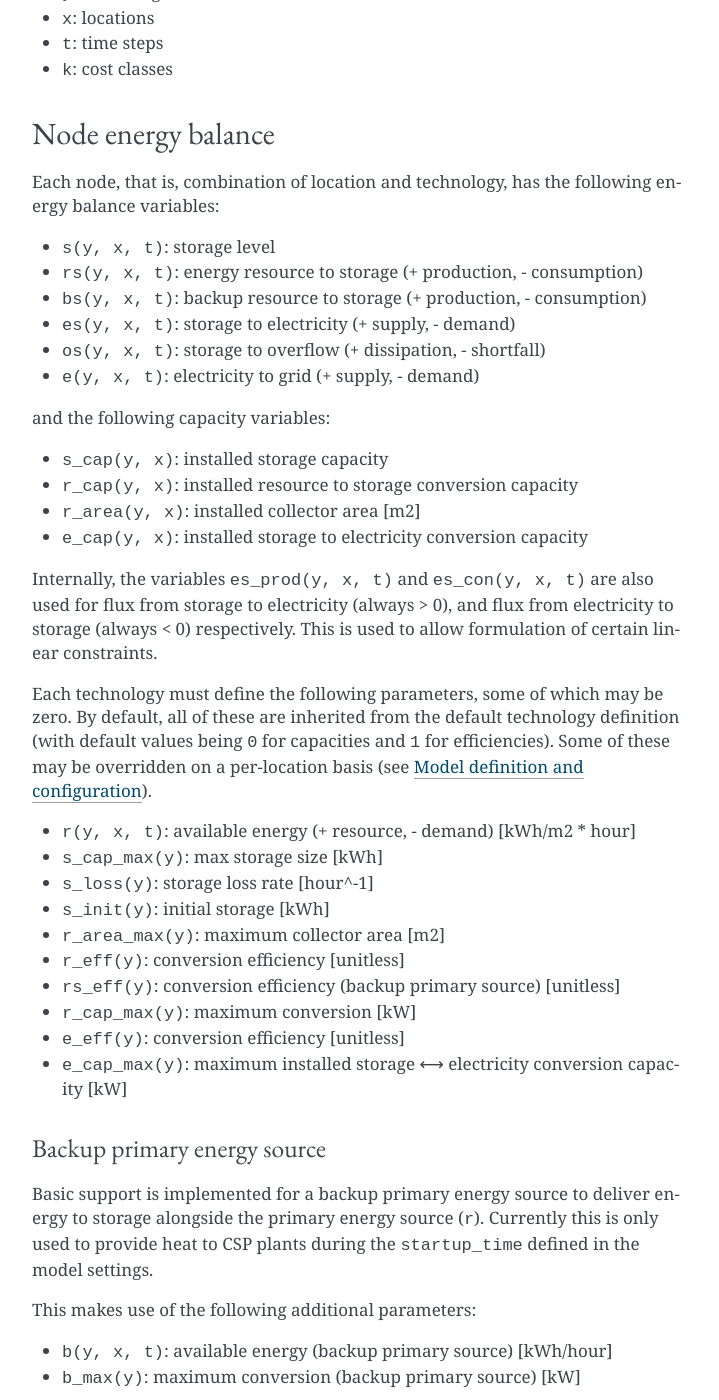
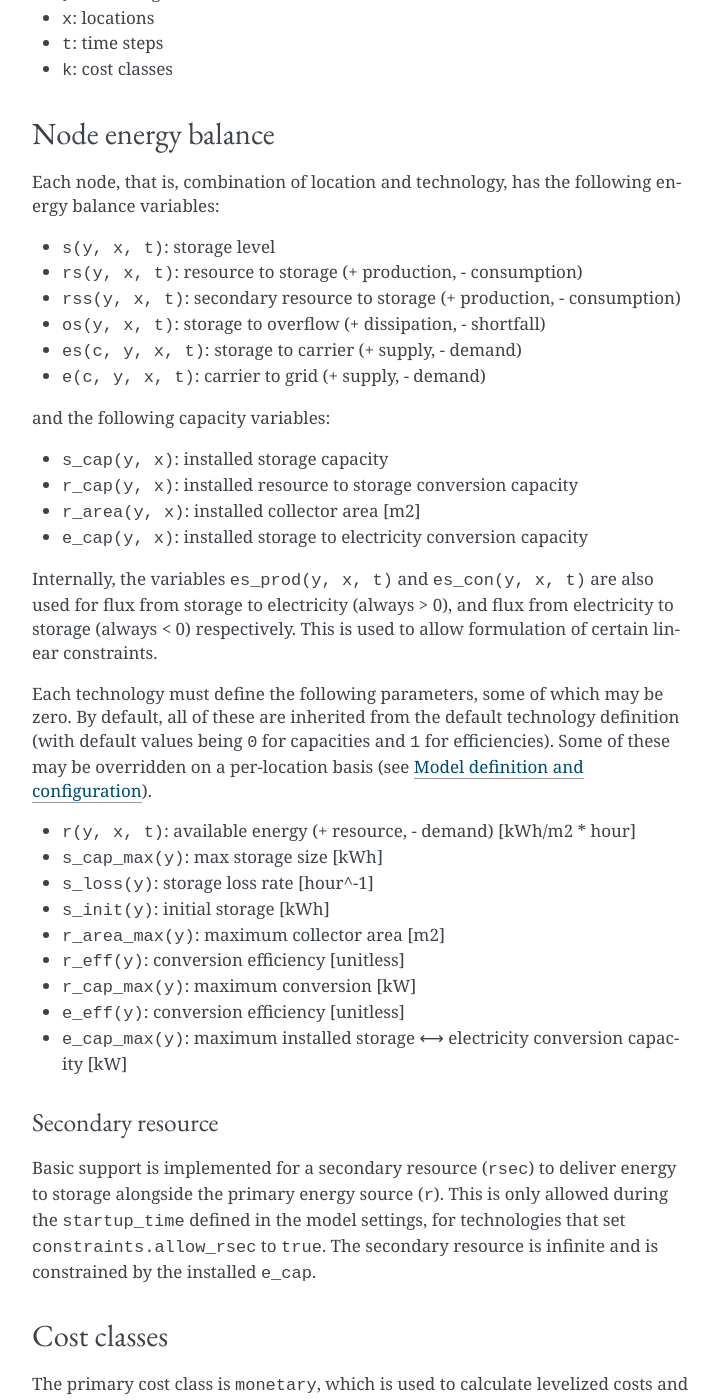
Before and after one commit to calliope-project/calliope, a Sphinx documentation site: the page built from doc/model/components.rst, in a window 1280 px wide and 1400 px high, scrolled down 529 px. Shown: the whole window, without its empty margins (388-1107 px from the left). Built offline with Sphinx 7.4.7, drawn with Linux system fonts in a browser that asks for light colours; pages that are not in the unit, such as notebooks, are missing from menus; some of the changed text lies outside the part shown.

Commit message:
Cleaned up secondary resource and its doc

```diff
--- a/changelog.rst
+++ b/changelog.rst
@@ -10,6 +10,8 @@ Release History
 * Added conversion technologies
 * Ability to arbitrarily nest model configuration files with ``import`` statements
 * Cleared up terminology (nodes vs locations)
+* Improved documentation
+* Other improvements
 
 0.1.0 (2013-12-10)
 ++++++++++++++++++
--- a/doc/model/components.rst
+++ b/doc/model/components.rst
@@ -34,11 +34,11 @@ Node energy balance
 Each node, that is, combination of location and technology, has the following energy balance variables:
 
 * ``s(y, x, t)``: storage level
-* ``rs(y, x, t)``: energy resource to storage (+ production, - consumption)
-* ``bs(y, x, t)``: backup resource to storage (+ production, - consumption)
-* ``es(y, x, t)``: storage to electricity (+ supply, - demand)
+* ``rs(y, x, t)``: resource to storage (+ production, - consumption)
+* ``rss(y, x, t)``: secondary resource to storage (+ production, - consumption)
 * ``os(y, x, t)``: storage to overflow (+ dissipation, - shortfall)
-* ``e(y, x, t)``: electricity to grid (+ supply, - demand)
+* ``es(c, y, x, t)``: storage to carrier (+ supply, - demand)
+* ``e(c, y, x, t)``: carrier to grid (+ supply, - demand)
 
 and the following capacity variables:
 
@@ -57,20 +57,14 @@ Each technology must define the following parameters, some of which may be zero.
 * ``s_init(y)``: initial storage [kWh]
 * ``r_area_max(y)``: maximum collector area [m2]
 * ``r_eff(y)``: conversion efficiency [unitless]
-* ``rs_eff(y)``: conversion efficiency (backup primary source) [unitless]
 * ``r_cap_max(y)``: maximum conversion [kW]
 * ``e_eff(y)``: conversion efficiency [unitless]
 * ``e_cap_max(y)``: maximum installed storage ⟷ electricity conversion capacity [kW]
 
-Backup primary energy source
-============================
+Secondary resource
+==================
 
-Basic support is implemented for a backup primary energy source to deliver energy to storage alongside the primary energy source (``r``). Currently this is only used to provide heat to CSP plants during the ``startup_time`` defined in the model settings.
-
-This makes use of the following additional parameters:
-
-* ``b(y, x, t)``: available energy (backup primary source) [kWh/hour]
-* ``b_max(y)``: maximum conversion (backup primary source) [kW]
+Basic support is implemented for a secondary resource (``rsec``) to deliver energy to storage alongside the primary energy source (``r``). This is only allowed during the ``startup_time`` defined in the model settings, for technologies that set ``constraints.allow_rsec`` to ``true``. The secondary resource is infinite and is constrained by the installed ``e_cap``.
 
 ------------
 Cost classes
```
Also changed, not shown: 5 other files.
